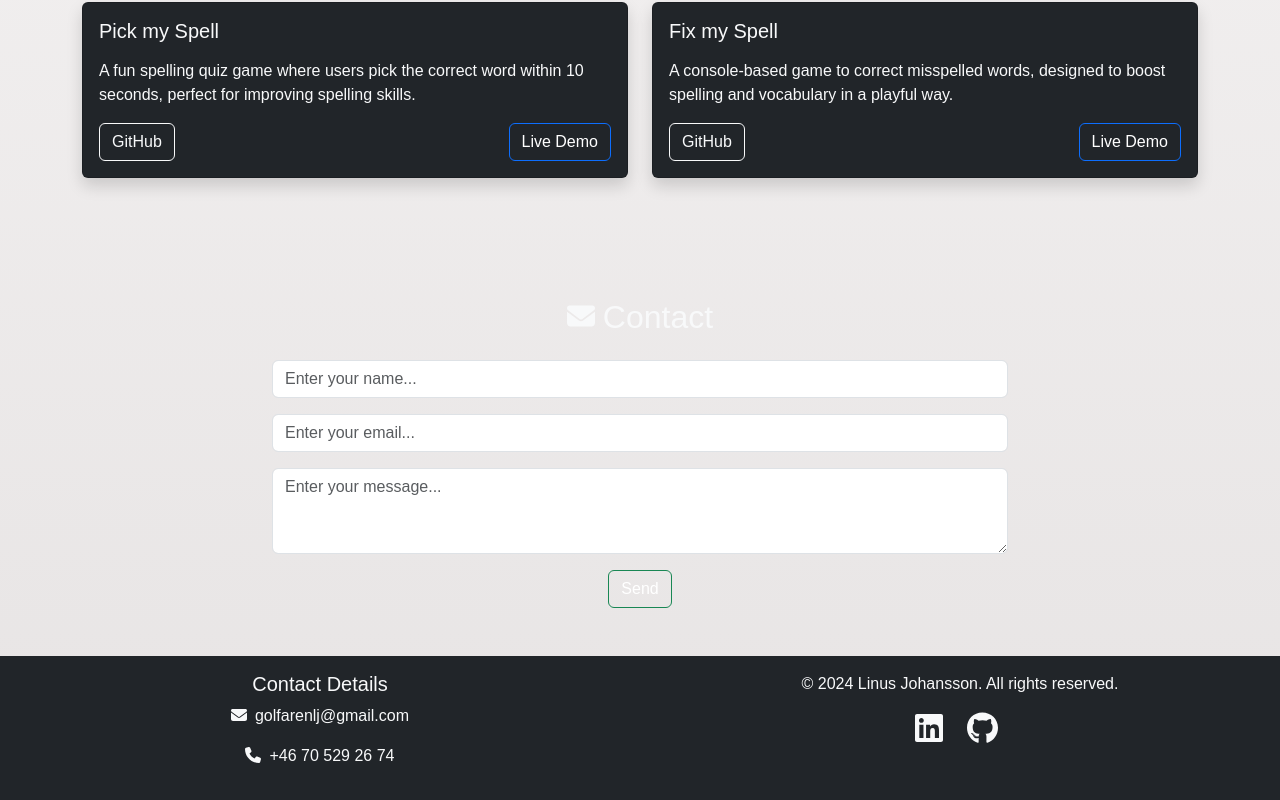
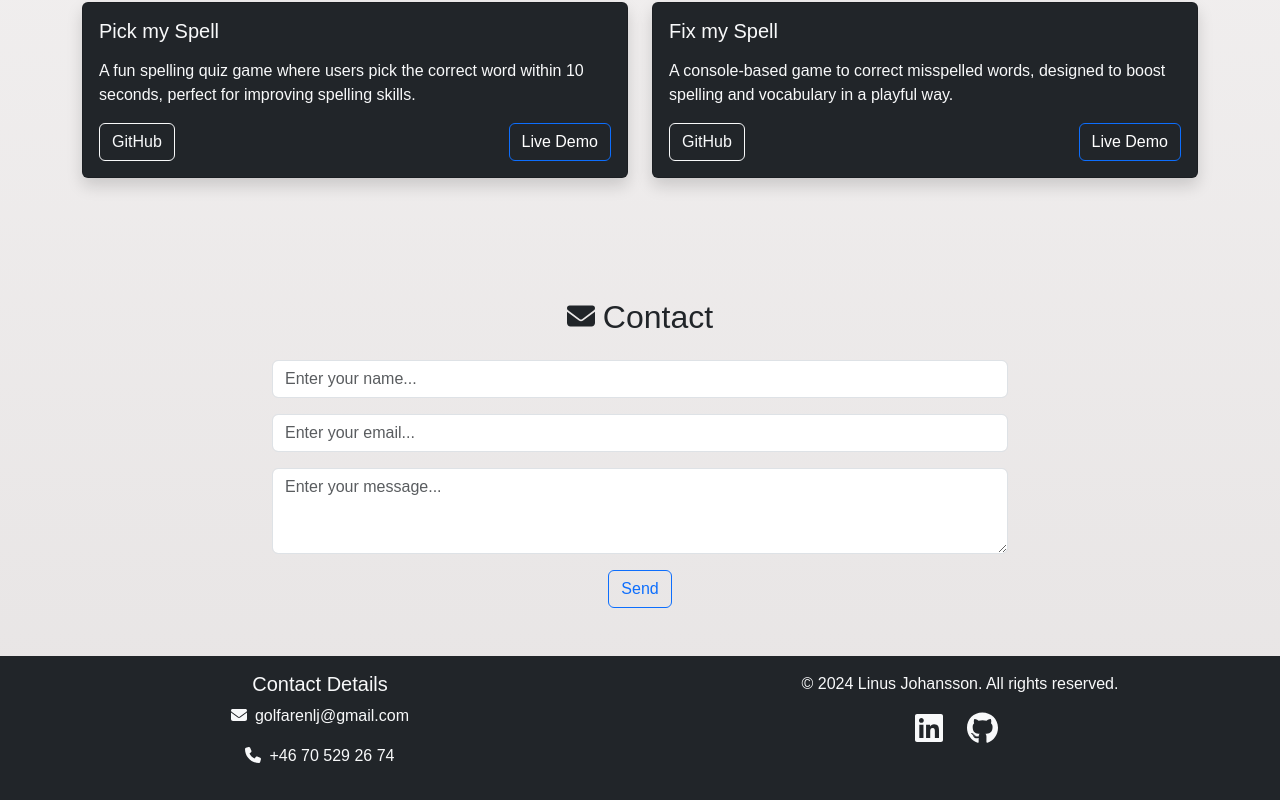
Before and after one commit to j0hanz/j0hanz-portfolio, a React (Create React App) app: page / in a window 1280 px wide. Shown: the part 2958-3758 px from the top of the page. Built offline with nearby package versions, Linux system fonts and the light colour scheme.

Commit message:
Refactor ContactForm component for improved form submission handling

```diff
--- a/src/components/ContactForm.js
+++ b/src/components/ContactForm.js
@@ -27,7 +27,7 @@ const ContactForm = React.memo(() => {
 
   return (
     // Section element with id and classes for styling
-    <section id="contact" className="contact-section py-5 text-light">
+    <section id="contact" className="contact-section py-5">
       {/* Bootstrap container with no horizontal padding */}
       <Container className="px-0">
         {/* Heading with FontAwesome icon and centered text */}
@@ -74,10 +74,7 @@ const ContactForm = React.memo(() => {
               </Form.Group>
               {/* Submit button with outline-success variant and white text */}
               <div className="d-flex justify-content-center">
-                <Button
-                  variant="outline-success text-white d-flex"
-                  type="submit"
-                >
+                <Button variant="outline-primary d-flex" type="submit">
                   Send
                 </Button>
               </div>
```
